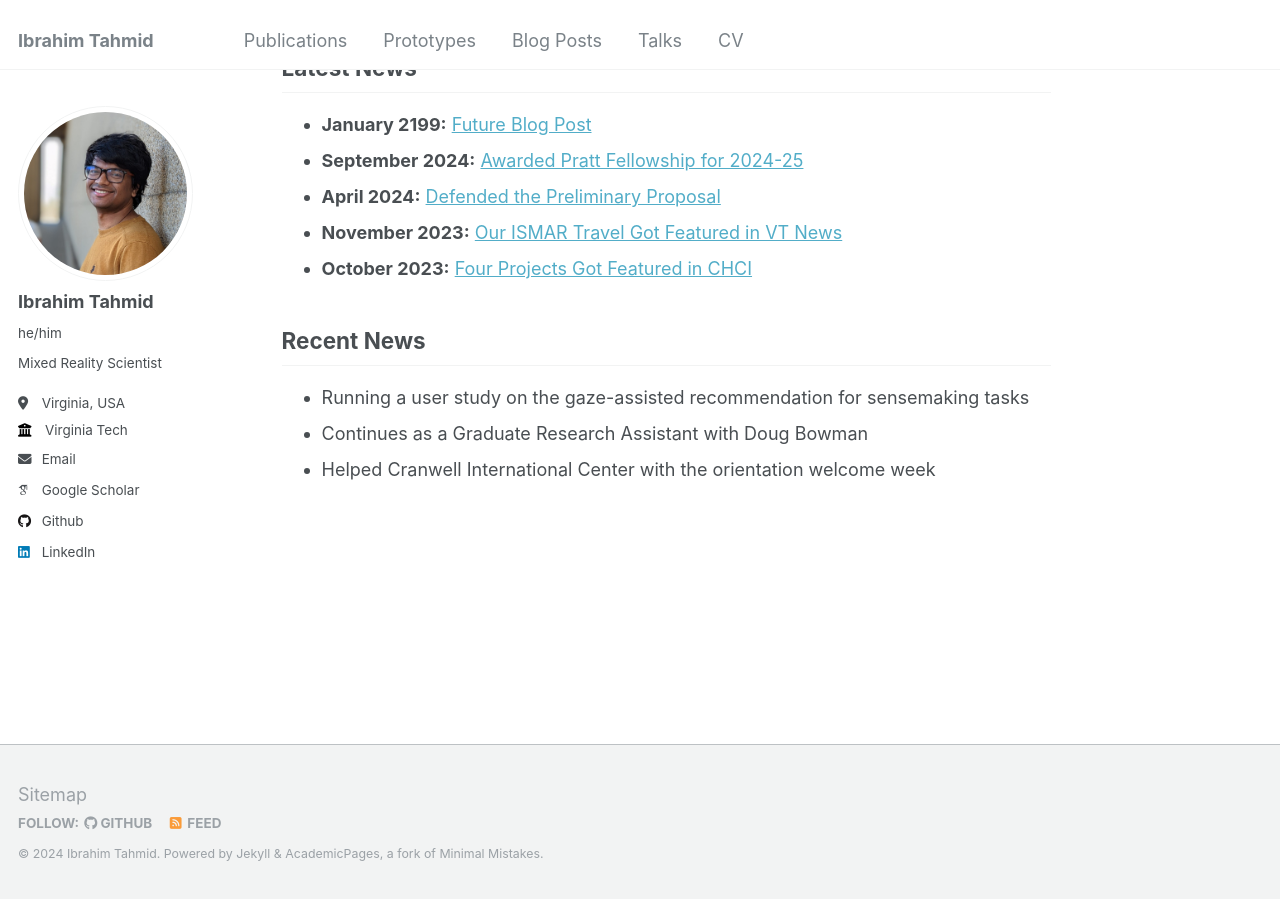
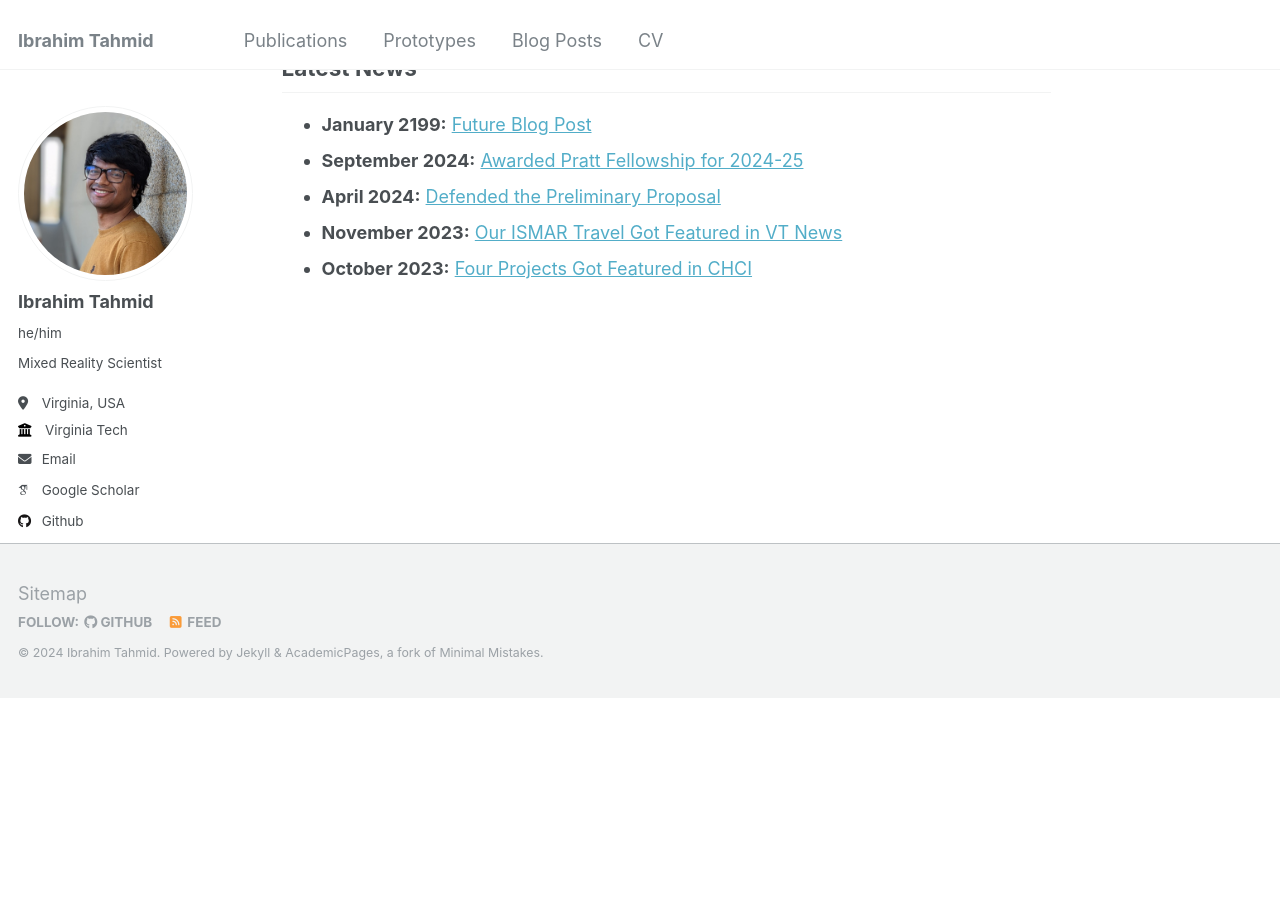
Before and after one commit to iatahmid/iatahmid.github.io, a Jekyll site: the page built from _pages/about.md, in a window 1280 px wide and 900 px high, scrolled down 888 px. Built offline with Jekyll 4.4.1, drawn with Linux system fonts in a browser that asks for light colours; some web fonts are replaced; after the commit the page ends 1587 px from its top, so only the background shows below that.

Commit message:
navigation

```diff
--- a/_data/navigation.yml
+++ b/_data/navigation.yml
@@ -17,8 +17,8 @@
   - title: "Blog Posts"
     url: /posts/
 
-  - title: "Talks"
-    url: /talks/
+  # - title: "Talks"
+  #   url: /talks/
 
   - title: "CV"
     url: /cv/
--- a/_pages/about.md
+++ b/_pages/about.md
@@ -22,9 +22,9 @@
   {% endfor %}
 </ul>
 
-
+<!--
 ## Recent News
 
 * Running a user study on the gaze-assisted recommendation for sensemaking tasks
 * Continues as a Graduate Research Assistant with Doug Bowman
-* Helped Cranwell International Center with the orientation welcome week
+* Helped Cranwell International Center with the orientation welcome week  -->
```
